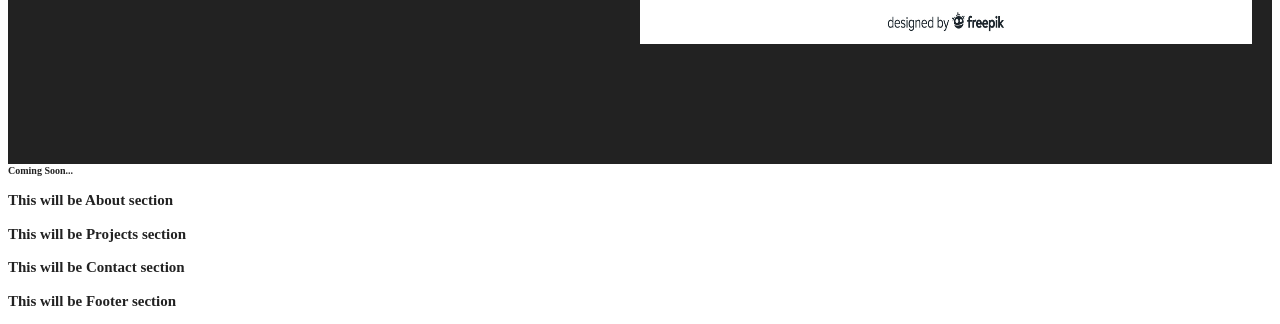
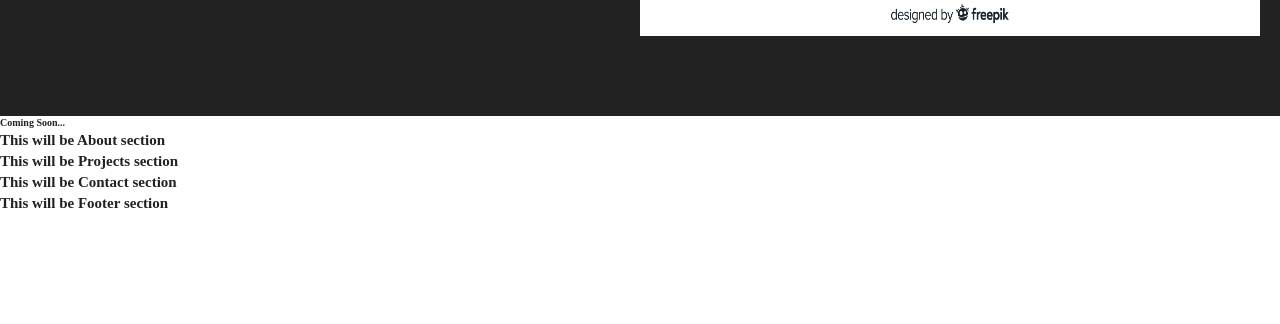
Before and after one commit to itssabhishek/Portfolio, a website: page index.html in a window 1280 px wide. Shown: the part 684-1008 px from the top of the page. After the commit the page ends 898 px from the top, so only its background shows below. Drawn offline with Linux system fonts and the light colour scheme.

```diff
--- a/css/main.css
+++ b/css/main.css
@@ -10,6 +10,13 @@
 /* ==========================================================================
    Base styles: opinionated defaults
    ========================================================================== */
+*,
+*:after,
+*:before{
+  margin: 0;
+  padding: 0;
+  box-sizing: border-box;
+}
 
 html {
   color: #222;
```
